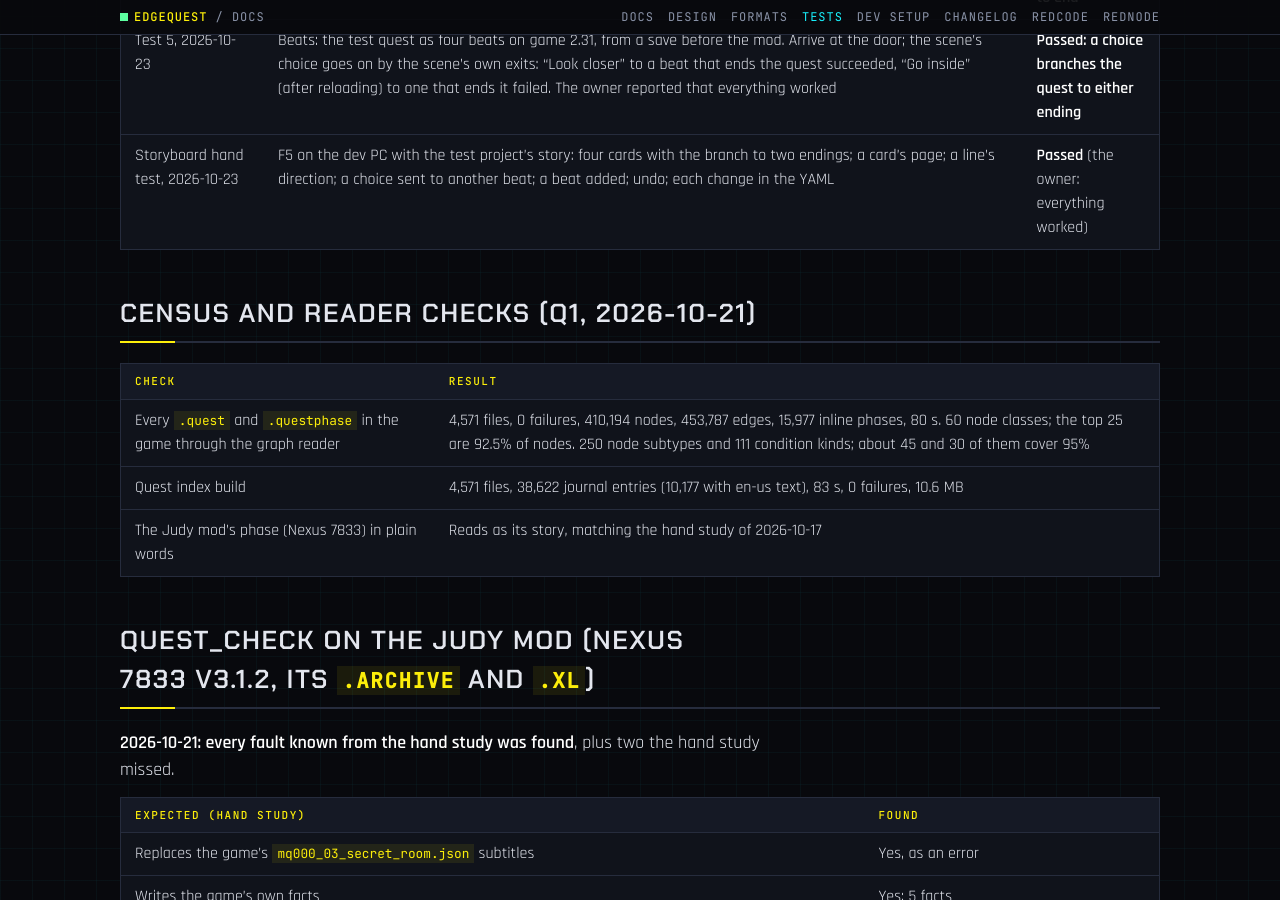
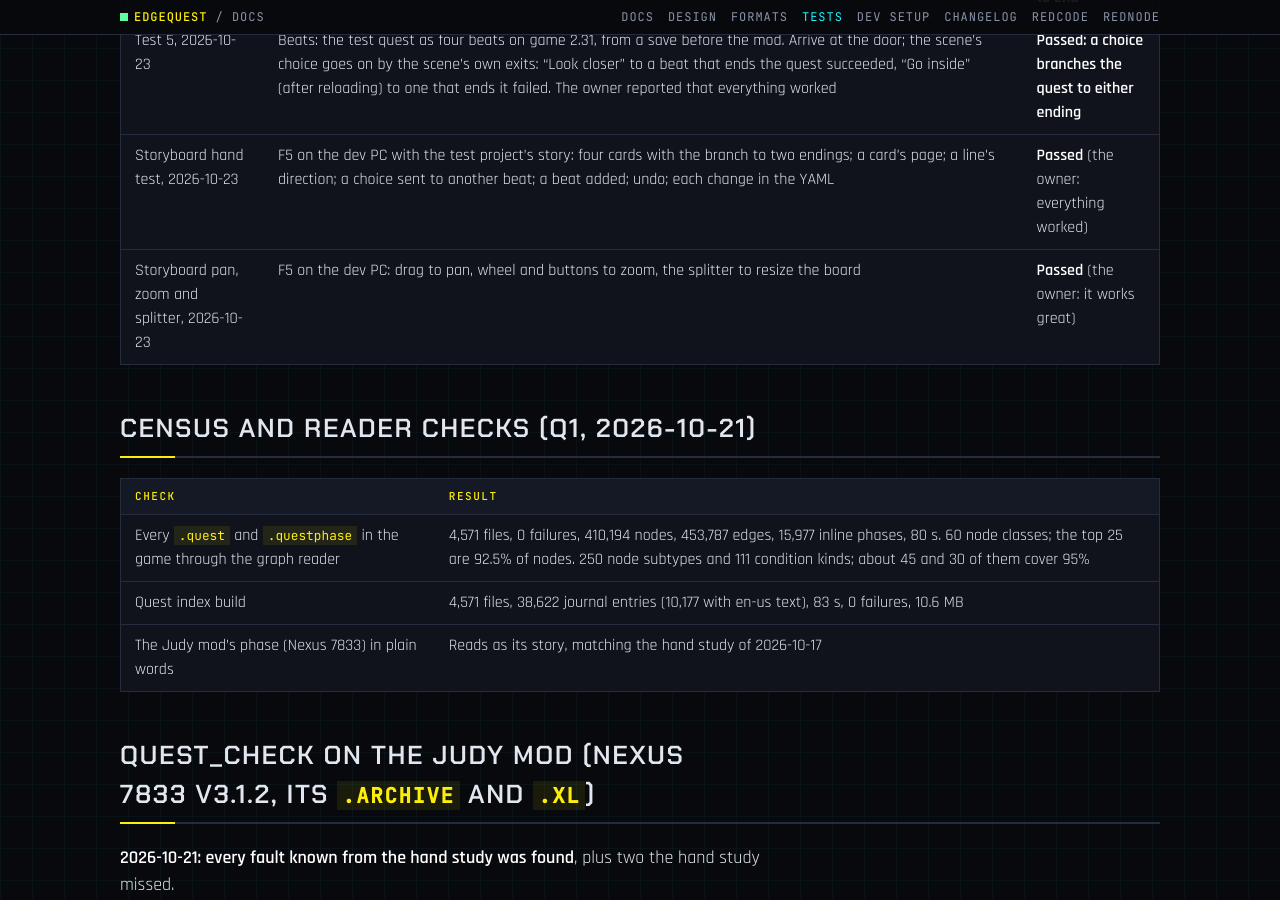
Before and after one commit to Edgemodders/EDGEquest, a Jekyll site: the page built from docs/testing.md, in a window 1280 px wide and 900 px high, scrolled down 2000 px. Built offline with Jekyll 4.4.1, drawn with Linux system fonts in a browser that asks for light colours; our own code applies the rules of GitHub Pages for plain Markdown files.

Commit message:
Testing: Storyboard pan, zoom and splitter passed the owner's hand test
Co-Authored-By: Claude Opus 5.5 <noreply@anthropic.com>

```diff
--- a/docs/testing.md
+++ b/docs/testing.md
@@ -20,6 +20,7 @@ Every test run on the dev PC, with its result. A test is recorded when it is fir
 | Test 4, 2026-10-22 | The remade quest from a save before the mod: marker, arrival, the scene with its choice, then "Think it over" and the quest's end. The owner reported that it worked, with no faults | **Passed: the template quest plays from start to end** |
 | Test 5, 2026-10-23 | Beats: the test quest as four beats on game 2.31, from a save before the mod. Arrive at the door; the scene's choice goes on by the scene's own exits: "Look closer" to a beat that ends the quest succeeded, "Go inside" (after reloading) to one that ends it failed. The owner reported that everything worked | **Passed: a choice branches the quest to either ending** |
 | Storyboard hand test, 2026-10-23 | F5 on the dev PC with the test project's story: four cards with the branch to two endings; a card's page; a line's direction; a choice sent to another beat; a beat added; undo; each change in the YAML | **Passed** (the owner: everything worked) |
+| Storyboard pan, zoom and splitter, 2026-10-23 | F5 on the dev PC: drag to pan, wheel and buttons to zoom, the splitter to resize the board | **Passed** (the owner: it works great) |
 
 ## Census and reader checks (Q1, 2026-10-21)
 
```
